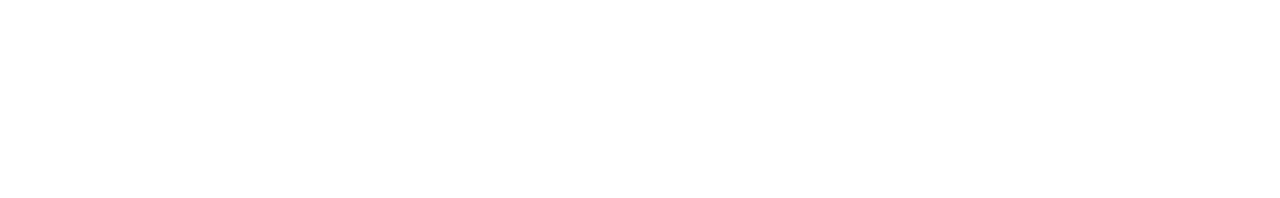
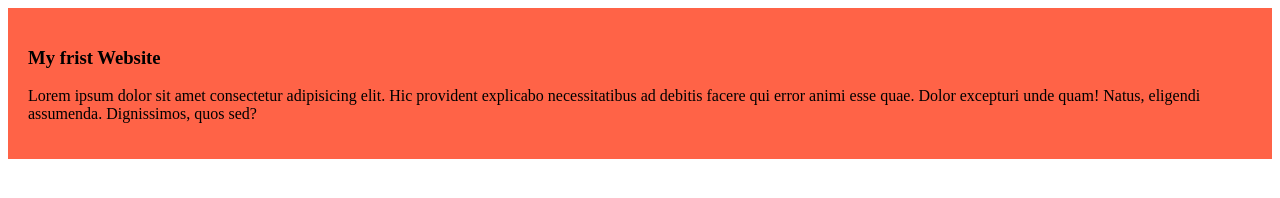
Before and after one commit to Rakibul-islam-gif/my-eight-day-website, a plain HTML site: page index.html in a window 1280 px wide. Drawn offline with Linux system fonts and the light colour scheme.

Commit message:
added a new blog post

```diff
--- a/index.html
+++ b/index.html
@@ -5,7 +5,12 @@
     <meta name="viewport" content="width=device-width, initial-scale=1.0">
     <title>my Eight day website</title>
 </head>
+<link rel="stylesheet" href="./style/blog.css" class="css">
 <body>
+    <div>
+        <h3>My frist Website</h3>
+        <p>Lorem ipsum dolor sit amet consectetur adipisicing elit. Hic provident explicabo necessitatibus ad debitis facere qui error animi esse quae. Dolor excepturi unde quam! Natus, eligendi assumenda. Dignissimos, quos sed?</p>
+</div>
 
 </body>
 </html>
--- /dev/null
+++ b/style/blog.css
@@ -0,0 +1,4 @@
+div{
+    background-color:tomato;
+    padding:20px;
+}
```
